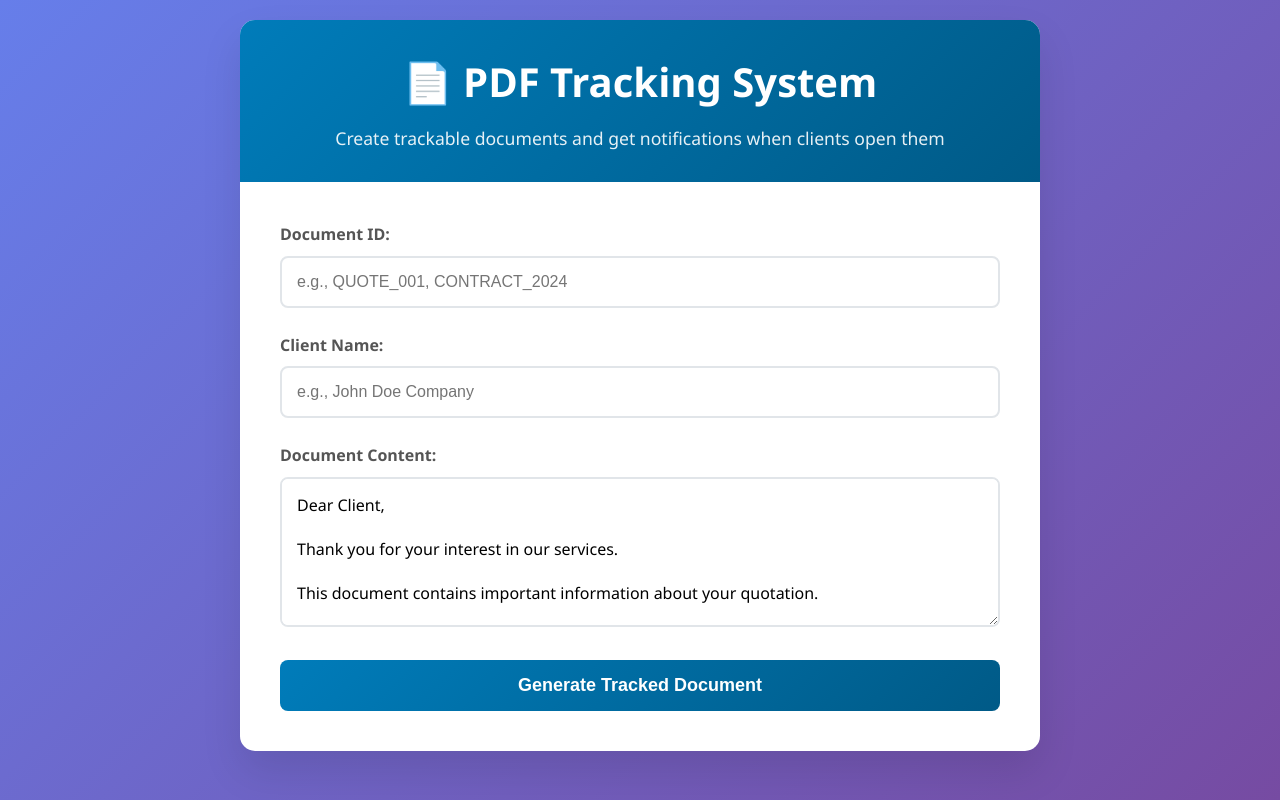
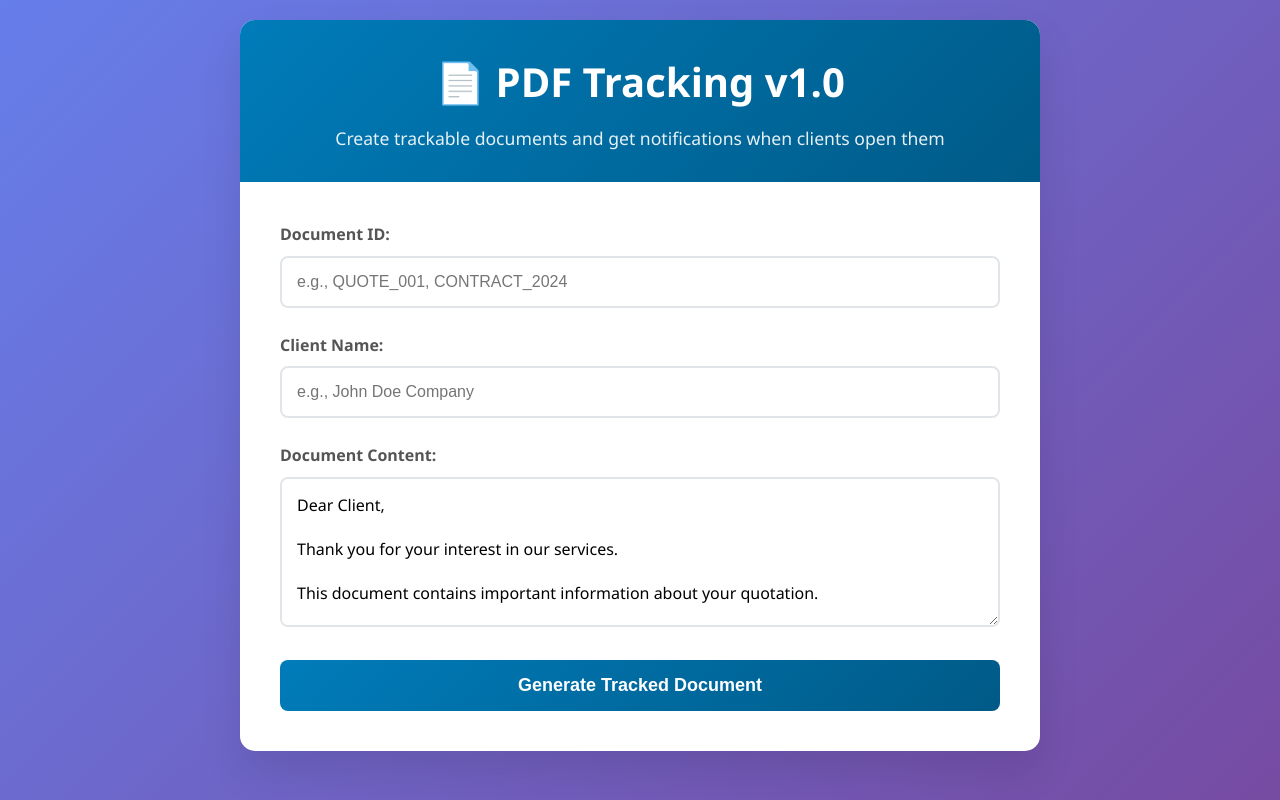
Before and after one commit to codeware2025/pdf-tracker, a plain HTML site: page templates/index.html in a window 1280 px wide. Drawn offline with Linux system fonts and the light colour scheme.

Commit message:
Update index.html

```diff
--- a/templates/index.html
+++ b/templates/index.html
@@ -1,7 +1,7 @@
 <!DOCTYPE html>
 <html>
 <head>
-    <title>PDF Tracking</title>
+    <title>PDF Tracking System</title>
     <meta charset="UTF-8">
     <meta name="viewport" content="width=device-width, initial-scale=1.0">
     <style>
@@ -172,7 +172,7 @@
 <body>
     <div class="container">
         <div class="header">
-            <h1>📄 PDF Tracking System</h1>
+            <h1>📄 PDF Tracking v1.0</h1>
             <p>Create trackable documents and get notifications when clients open them</p>
         </div>
 
```
